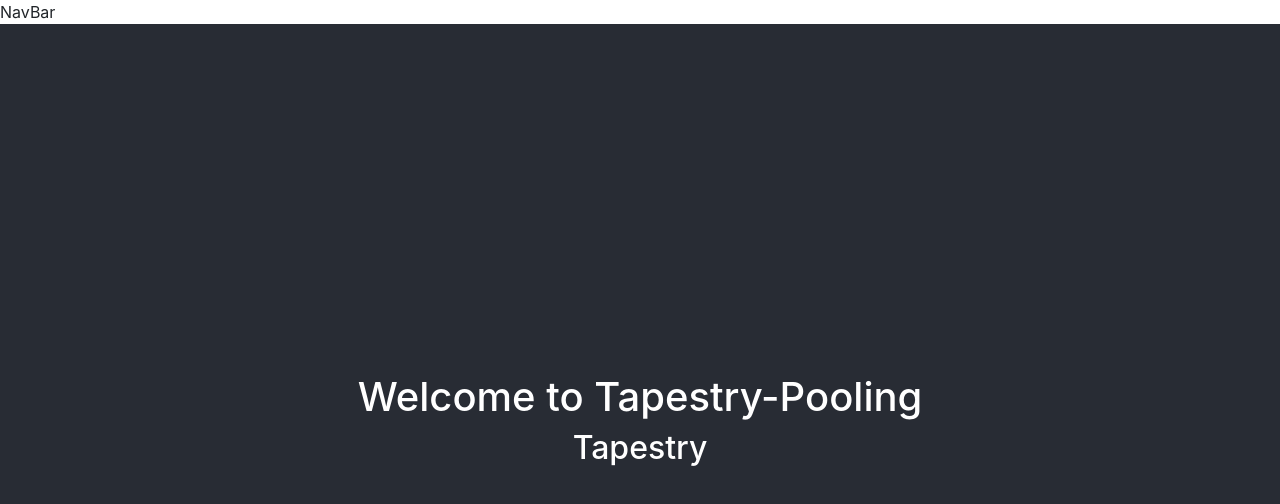
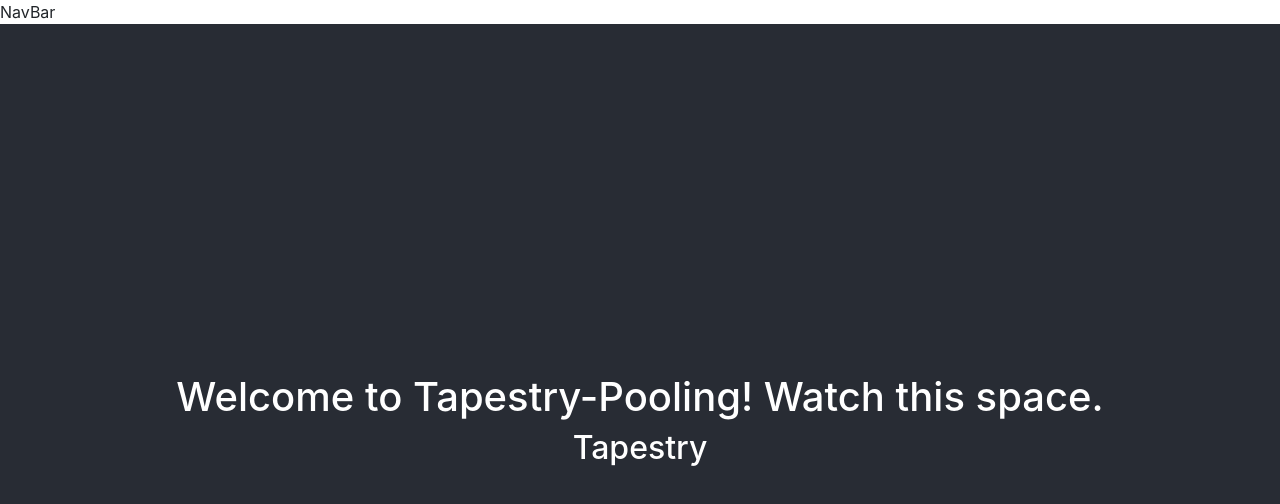
Before and after one commit to sunitakawane/tapestry-webapp, a React (Create React App) app: page / in a window 1280 px wide. Shown: the top 504 px of the page. Built offline with nearby package versions, Linux system fonts and the light colour scheme.

Commit message:
minor change to test github actions

```diff
--- a/src/App.js
+++ b/src/App.js
@@ -18,7 +18,7 @@ export class App extends Component {
       console.log(this.props),
       <div className="App">
         <header className="App-header">
-          <h1>Welcome to Tapestry-Pooling</h1>
+          <h1>Welcome to Tapestry-Pooling! Watch this space.</h1>
           {<h2>{this.props.currentUser.name}</h2>}
         </header>
       </div>
```
